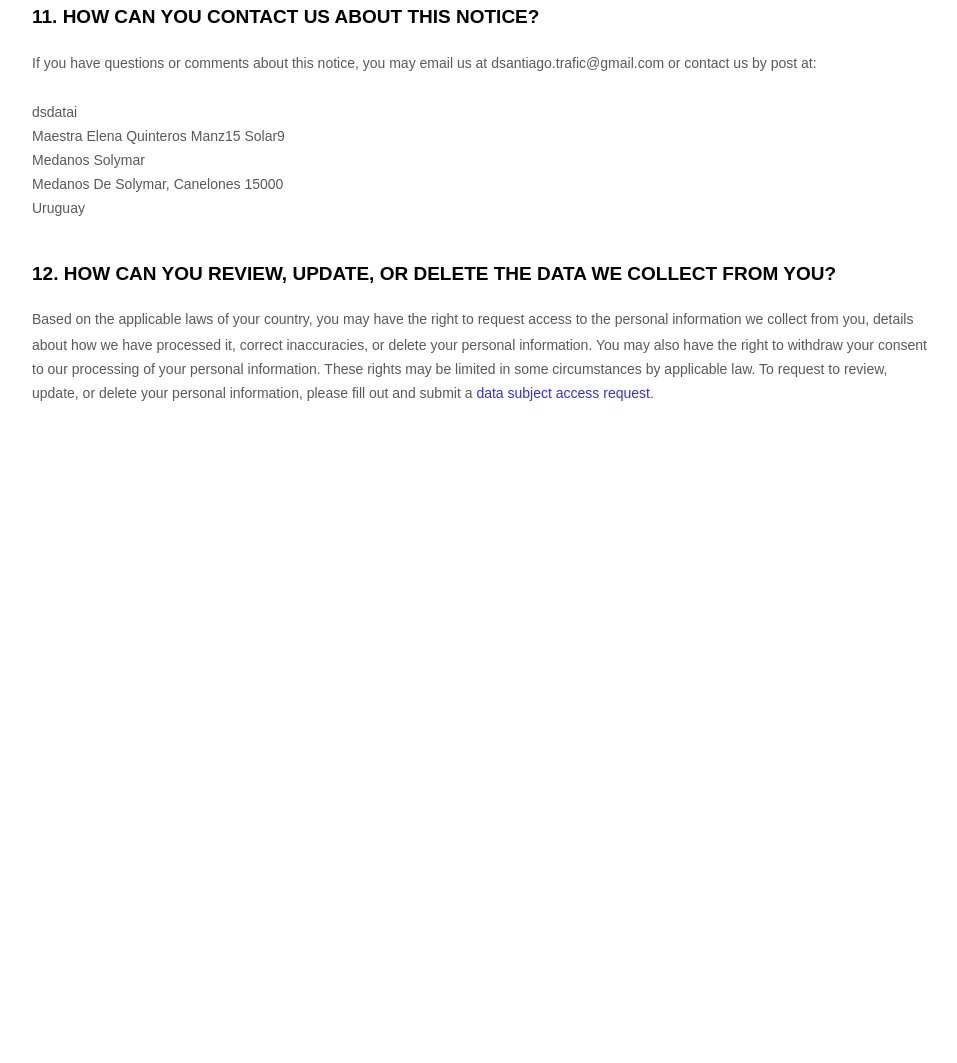
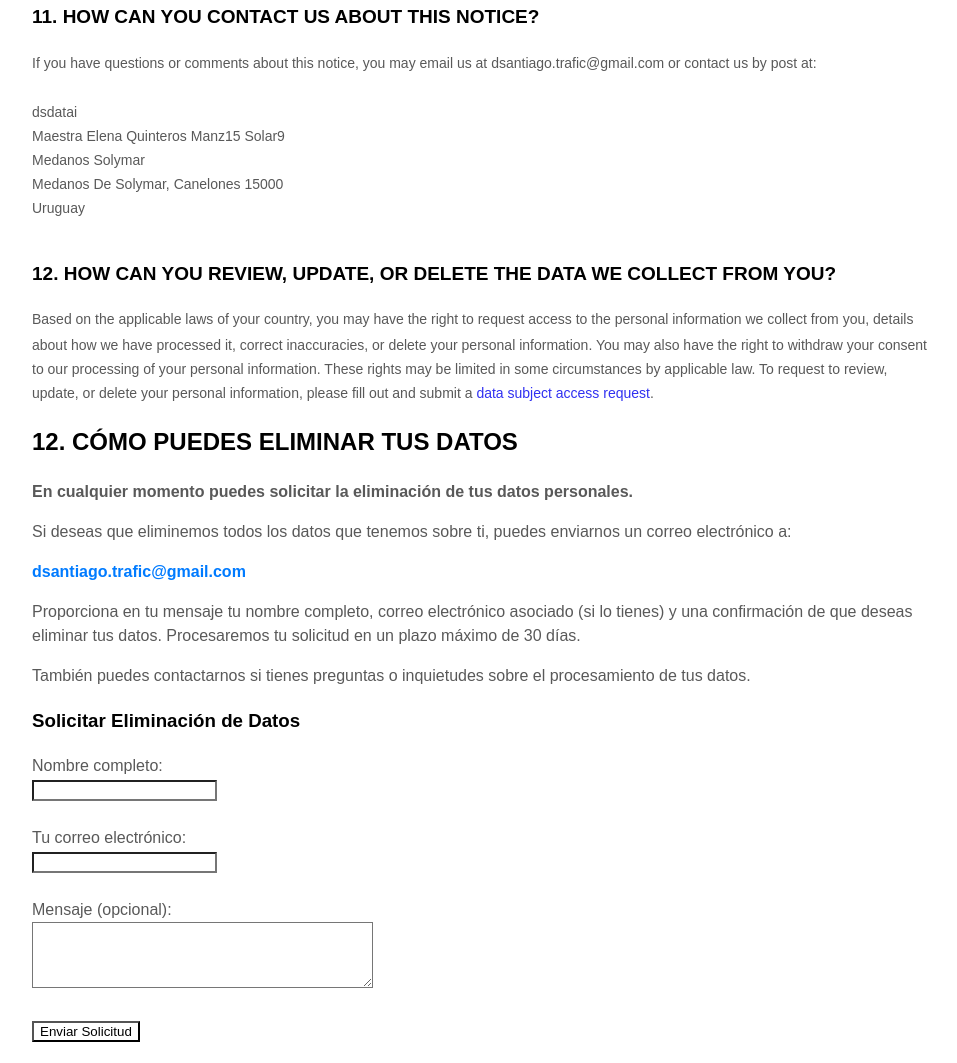
Before and after one commit to dsm-Trafic/dsdatai-privacy, a plain HTML site: page index.html in a window 1280 px wide. Shown: the part 5896-6959 px from the top of the page, without its empty margins (158-1115 px from the left). Before the commit the page ends 6321 px from the top, so only its background shows below. Drawn offline with Linux system fonts and the light colour scheme.

Commit message:
Update index.html

```diff
--- a/index.html
+++ b/index.html
@@ -96,8 +96,27 @@ word-break: break-word !important;
       }
     </style>
       </div>
+      <div id="request" style="line-height: 1.5;">
+        <h2>12. CÓMO PUEDES ELIMINAR TUS DATOS</h2>
+        <p><strong>En cualquier momento puedes solicitar la eliminación de tus datos personales.</strong></p>
+        <p>Si deseas que eliminemos todos los datos que tenemos sobre ti, puedes enviarnos un correo electrónico a:</p>
+        <p><strong><a href="mailto:dsantiago.trafic@gmail.com">dsantiago.trafic@gmail.com</a></strong></p>
+        <p>Proporciona en tu mensaje tu nombre completo, correo electrónico asociado (si lo tienes) y una confirmación de que deseas eliminar tus datos. Procesaremos tu solicitud en un plazo máximo de 30 días.</p>
+        <p>También puedes contactarnos si tienes preguntas o inquietudes sobre el procesamiento de tus datos.</p>
+      </div>
+  <h3>Solicitar Eliminación de Datos</h3>
+    <form action="mailto:dsantiago.trafic@gmail.com" method="POST" enctype="text/plain">
+      <label>Nombre completo:</label><br/>
+      <input type="text" name="nombre" required><br/><br/>
 
+      <label>Tu correo electrónico:</label><br/>
+      <input type="email" name="correo" required><br/><br/>
 
+      <label>Mensaje (opcional):</label><br/>
+      <textarea name="mensaje" rows="4" cols="40"></textarea><br/><br/>
+
+      <button type="submit">Enviar Solicitud</button>
+    </form>
   </span></span></div>
 </div>
 
```
